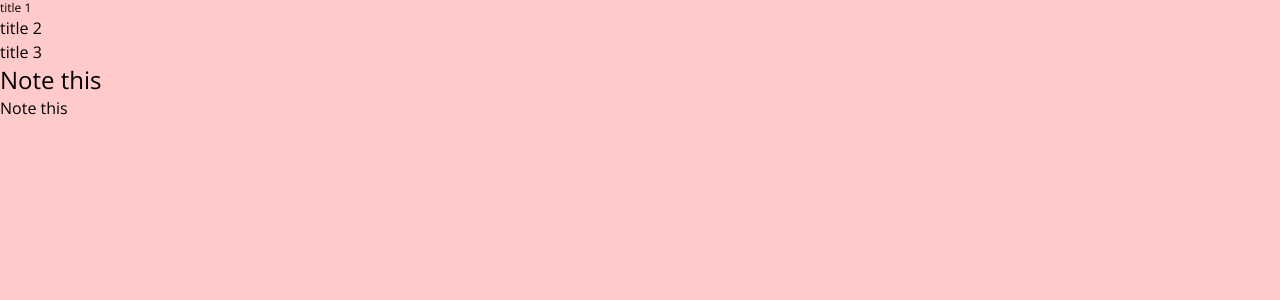
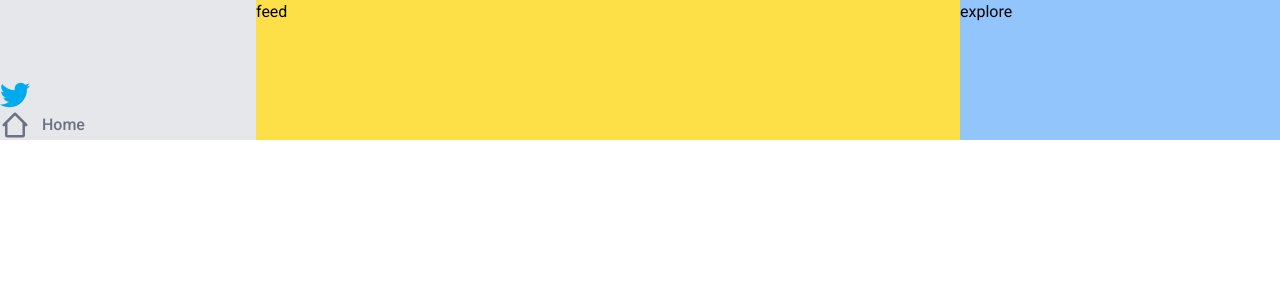
Before and after one commit to itsparasbisht/next-tailwind, a Next.js app: page / in a window 1280 px wide. Shown: the top 300 px of the page. Built offline with nearby package versions, Linux system fonts and the light colour scheme.

Commit message:
twitter sidebar initial

```diff
--- a/app/globals.css
+++ b/app/globals.css
@@ -1,4 +1,4 @@
-@import url('https://fonts.googleapis.com/css2?family=Open+Sans:wght@300;400;500;600&display=swap');
+@import url('https://fonts.googleapis.com/css2?family=Roboto:wght@100;300;400;500;700;900&display=swap');
 
 @tailwind base;
 @tailwind components;
@@ -6,7 +6,6 @@
 
 @layer base {
     html {
-        @apply bg-red-200;
-        font-family: 'Open Sans', sans-serif;
+        font-family: 'Roboto', sans-serif;
     }
 }
--- a/app/page.tsx
+++ b/app/page.tsx
@@ -1,11 +1,24 @@
+import { FaTwitter } from "react-icons/fa";
+import { BiHomeAlt2 } from "react-icons/bi";
+
 export default function Home() {
   return (
-    <div>
-      <h1 className="text-xs">title 1</h1>
-      <h2>title 2</h2>
-      <h3>title 3</h3>
-      <p className="text-2xl">Note this</p>
-      <p className="text-base">Note this</p>
+    <div className="w-screen h-auto flex">
+      <div className="bg-gray-200 w-[20%]">
+        <div className="mt-20">
+          <ul>
+            <li>
+              <FaTwitter className="text-3xl text-twblue" />
+            </li>
+            <li className="flex items-center">
+              <BiHomeAlt2 className="text-3xl text-gray-500" />{" "}
+              <span className="ml-3 text-gray-500 font-medium">Home</span>
+            </li>
+          </ul>
+        </div>
+      </div>
+      <div className="bg-yellow-300 w-[55%]">feed</div>
+      <div className="bg-blue-300 w-[25%]">explore</div>
     </div>
   );
 }
--- a/package.json
+++ b/package.json
@@ -17,6 +17,7 @@
     "next": "13.2.4",
     "react": "18.2.0",
     "react-dom": "18.2.0",
+    "react-icons": "^4.8.0",
     "typescript": "5.0.2"
   },
   "devDependencies": {
--- a/tailwind.config.js
+++ b/tailwind.config.js
@@ -11,7 +11,7 @@ module.exports = {
   theme: {
     extend: {
       colors: {
-        reactBlue: "#5ED4F3",
+        twblue: "#00aaee",
       },
     },
   },
```
Also changed, not shown: app/layout.tsx (+6 -6 lines), 1 other file (tests, documents, lock files or other folders).
